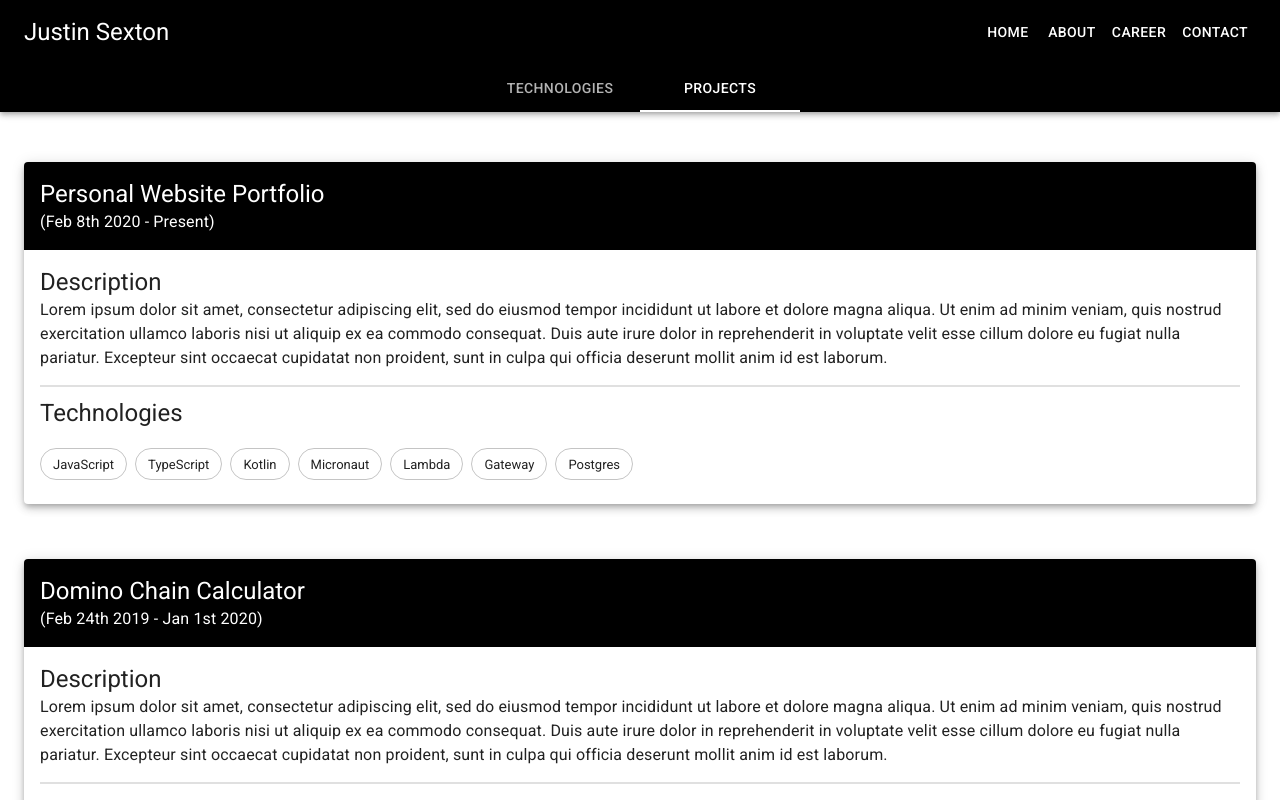
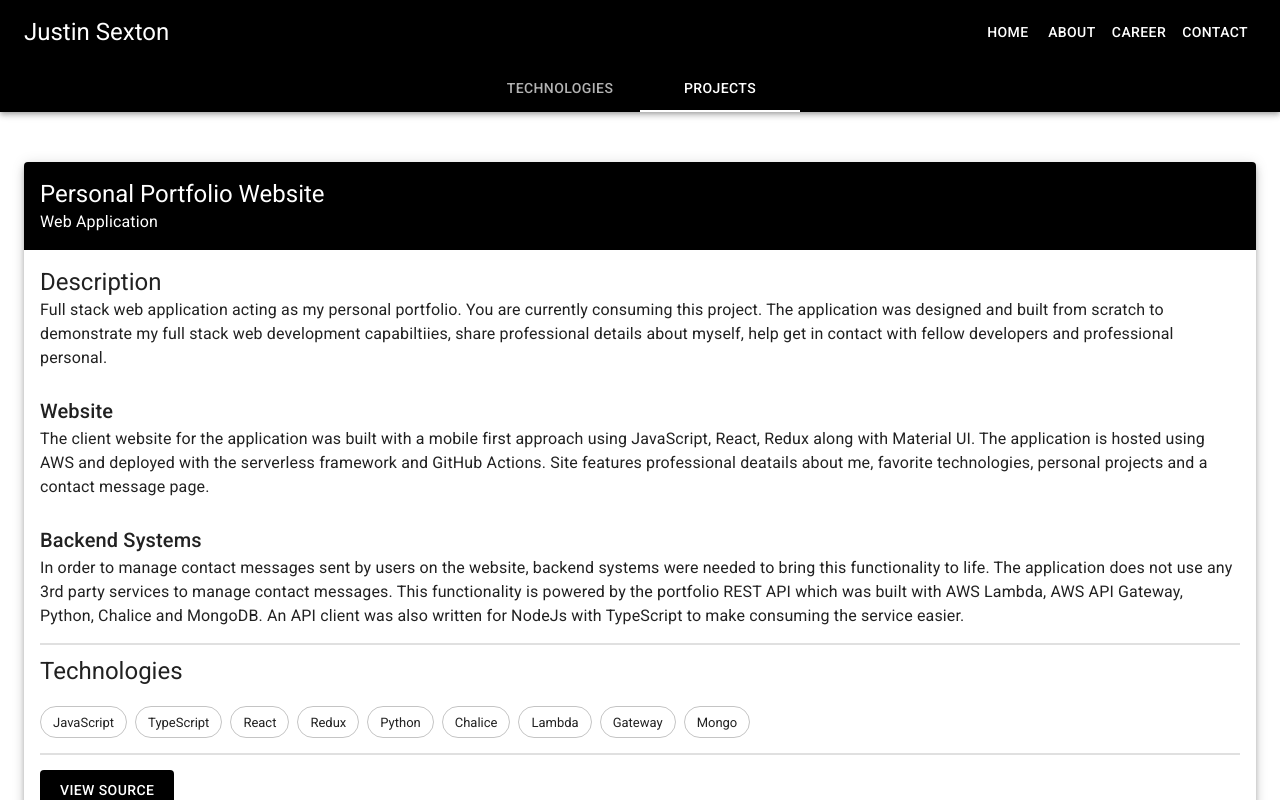
Before and after one commit to jsexton-portfolio/portfolio-website, a React (Create React App) app: page /career in a window 1280 px wide. Both pictures are taken after a click on the tab "PROJECTS". Shown: the top 800 px of the page. Built offline with nearby package versions, Linux system fonts and the light colour scheme.

Commit message:
Added content to career project cards

```diff
--- a/src/components/Career/Projects/ProjectCard/ProjectCard.js
+++ b/src/components/Career/Projects/ProjectCard/ProjectCard.js
@@ -12,11 +12,21 @@ import { ConditionalRender } from '../../../ConditionalRender/ConditionalRender'
 import { PortfolioButton } from '../../../PortfolioButton/PortfolioButton'
 import { PortfolioChip } from '../../../PortfolioChip/PortfolioChip'
 
+export const projectTypes = {
+  LIBRARY: { value: 'Library' },
+  CLI: { value: 'Command Line Application' },
+  WEB_APPLICATION: { value: 'Web Application' },
+  WEB_API: { value: 'Web API' },
+  ART: { value: 'Art' },
+  CHALLENGES: { value: 'Challenges' },
+  SPA: { value: 'Single Page Application' }
+}
+
 export const ProjectCard = ({ project, style, ...other }) => {
-  const { title, description, technologies, link, startDate, endDate } = project
+  const { title, type, description, technologies, sourceLink } = project
 
-  const linkExists = link != null
-  const subHeader = `(${startDate}${endDate != null ? ' - ' + endDate : ''})`
+  const sourceLinkExists = sourceLink != null
+  const subHeader = type ? type.value : ''
 
   return (
     <Card style={{ marginBottom: 5, ...style }} {...other}>
@@ -49,16 +59,16 @@ export const ProjectCard = ({ project, style, ...other }) => {
         </Grid>
 
         <ConditionalRender
-          condition={linkExists}
+          condition={sourceLinkExists}
           render={() => (
             <>
               <Divider style={{ marginTop: 15, height: 2 }} />
               <PortfolioButton
                 target="_blank"
-                href={link.value}
+                href={sourceLink}
                 style={{ marginTop: 15 }}
               >
-                {link.name}
+                View Source
               </PortfolioButton>
             </>
           )}
--- a/src/components/Career/Projects/Projects.js
+++ b/src/components/Career/Projects/Projects.js
@@ -1,110 +1,156 @@
 import { Container, Grid, Typography } from '@material-ui/core'
 import React from 'react'
 import { technologies } from '../../../util/technologies'
-import { ProjectCard } from './ProjectCard/ProjectCard'
+import { ProjectCard, projectTypes } from './ProjectCard/ProjectCard'
 
 const projects = [
   {
-    title: 'Personal Website Portfolio',
+    title: 'Personal Portfolio Website',
+    type: projectTypes.WEB_APPLICATION,
     description: (
       <>
         <Typography variant="h5" style={{ display: 'inline-block' }}>
           Description
         </Typography>
         <Typography>
-          Lorem ipsum dolor sit amet, consectetur adipiscing elit, sed do
-          eiusmod tempor incididunt ut labore et dolore magna aliqua. Ut enim ad
-          minim veniam, quis nostrud exercitation ullamco laboris nisi ut
-          aliquip ex ea commodo consequat. Duis aute irure dolor in
-          reprehenderit in voluptate velit esse cillum dolore eu fugiat nulla
-          pariatur. Excepteur sint occaecat cupidatat non proident, sunt in
-          culpa qui officia deserunt mollit anim id est laborum.
+          Full stack web application acting as my personal portfolio. You are
+          currently consuming this project. The application was designed and
+          built from scratch to demonstrate my full stack web development
+          capabiltiies, share professional details about myself, help get in
+          contact with fellow developers and professional personal.
+        </Typography>
+        <Typography
+          variant="h6"
+          style={{ display: 'inline-block', marginTop: 25 }}
+        >
+          Website
+        </Typography>
+        <Typography>
+          The client website for the application was built with a mobile first
+          approach using JavaScript, React, Redux along with Material UI. The
+          application is hosted using AWS and deployed with the serverless
+          framework and GitHub Actions. Site features professional deatails
+          about me, favorite technologies, personal projects and a contact
+          message page.
+        </Typography>
+        <Typography
+          variant="h6"
+          style={{ display: 'inline-block', marginTop: 25 }}
+        >
+          Backend Systems
+        </Typography>
+        <Typography>
+          In order to manage contact messages sent by users on the website,
+          backend systems were needed to bring this functionality to life. The
+          application does not use any 3rd party services to manage contact
+          messages. This functionality is powered by the portfolio REST API
+          which was built with AWS Lambda, AWS API Gateway, Python, Chalice and
+          MongoDB. An API client was also written for NodeJs with TypeScript to
+          make consuming the service easier.
         </Typography>
       </>
     ),
+    sourceLink: 'https://github.com/jsexton-portfolio',
     technologies: [
       technologies.JAVASCRIPT,
       technologies.TYPESCRIPT,
-      technologies.KOTLIN,
-      technologies.MICRONAUT,
+      technologies.REACT,
+      technologies.REDUX,
+      technologies.PYTHON,
+      technologies.CHALICE,
       technologies.AWS_LAMBDA,
       technologies.AWS_API_GATEWAY,
-      technologies.POSTGRESQL
-    ],
-    startDate: 'Feb 8th 2020',
-    endDate: 'Present'
+      technologies.MONGO
+    ]
   },
   {
-    title: 'Domino Chain Calculator',
+    title: 'Countersign',
+    type: projectTypes.LIBRARY,
     description: (
       <>
         <Typography variant="h5">Description</Typography>
         <Typography>
-          Lorem ipsum dolor sit amet, consectetur adipiscing elit, sed do
-          eiusmod tempor incididunt ut labore et dolore magna aliqua. Ut enim ad
-          minim veniam, quis nostrud exercitation ullamco laboris nisi ut
-          aliquip ex ea commodo consequat. Duis aute irure dolor in
-          reprehenderit in voluptate velit esse cillum dolore eu fugiat nulla
-          pariatur. Excepteur sint occaecat cupidatat non proident, sunt in
-          culpa qui officia deserunt mollit anim id est laborum.
+          Countersign is a lightweight library for generating passwords that are
+          completely random or follow some sort of pattern so that they are
+          easier for humans to remember. The library is ideal to use anytime a
+          computer generated password is needed for an application.
         </Typography>
       </>
     ),
-    link: {
-      value: 'https://github.com/JSextonn/domino-chain-calculator',
-      name: 'View on GitHub'
-    },
-    technologies: [technologies.PYTHON],
-    startDate: 'Feb 24th 2019',
-    endDate: 'Jan 1st 2020'
+    sourceLink: 'https://github.com/JSextonn/countersign',
+    technologies: [technologies.PYTHON]
   },
   {
-    title: 'Cash Flux',
+    title: 'Kountersign',
+    type: projectTypes.LIBRARY,
     description: (
       <>
         <Typography variant="h5">Description</Typography>
         <Typography>
-          Lorem ipsum dolor sit amet, consectetur adipiscing elit, sed do
-          eiusmod tempor incididunt ut labore et dolore magna aliqua. Ut enim ad
-          minim veniam, quis nostrud exercitation ullamco laboris nisi ut
-          aliquip ex ea commodo consequat. Duis aute irure dolor in
-          reprehenderit in voluptate velit esse cillum dolore eu fugiat nulla
-          pariatur. Excepteur sint occaecat cupidatat non proident, sunt in
-          culpa qui officia deserunt mollit anim id est laborum.
+          Kountersign is the Kotlin equivalent of the Countersign project.
         </Typography>
       </>
     ),
-    link: {
-      value: 'https://github.com/JSextonn/CashFlux',
-      name: 'View on GitHub'
-    },
-    technologies: [technologies.CSHARP, technologies.TYPESCRIPT],
-    startDate: 'Sep 15th 2018',
-    endDate: 'Dec 10th 2018'
+    sourceLink: 'https://github.com/JSextonn/kountersign',
+    technologies: [technologies.KOTLIN]
   },
   {
-    title: 'Matrix Rain',
+    title: 'Domino Chain Calculator',
+    type: projectTypes.CLI,
     description: (
       <>
         <Typography variant="h5">Description</Typography>
         <Typography>
-          Lorem ipsum dolor sit amet, consectetur adipiscing elit, sed do
-          eiusmod tempor incididunt ut labore et dolore magna aliqua. Ut enim ad
-          minim veniam, quis nostrud exercitation ullamco laboris nisi ut
-          aliquip ex ea commodo consequat. Duis aute irure dolor in
-          reprehenderit in voluptate velit esse cillum dolore eu fugiat nulla
-          pariatur. Excepteur sint occaecat cupidatat non proident, sunt in
-          culpa qui officia deserunt mollit anim id est laborum.
+          Fun side project I use to sometimes wreck familiy members when playing
+          Dominoes. Application is able to accept all the Dominoes in your hand
+          and output all possible combination of Dominoes and the scores they
+          yield, allowing the consumer to know the best scoring train of
+          dominoes.
         </Typography>
       </>
     ),
-    link: {
-      value: 'https://github.com/JSextonn/matrix-rain',
-      name: 'View on GitHub'
-    },
-    technologies: [technologies.JAVA, technologies.PROCESSING],
-    startDate: 'Feb 17th 2017',
-    endDate: 'Feb 18th 2018'
+    sourceLink: 'https://github.com/JSextonn/domino-chain-calculator',
+    technologies: [technologies.PYTHON]
+  },
+  {
+    title: 'Matrix Rain',
+    type: projectTypes.ART,
+    description: (
+      <>
+        <Typography variant="h5">Description</Typography>
+        <Typography>
+          Inspired by the Coding Train YouTube channel, Matrix Rain is an artsy
+          project that is capable of drawing streams of changing random katakana
+          characters to the screen. This produces the same effect that can be
+          seen in the movie The Matrix but with a twist. The characters are
+          randomly colored.
+        </Typography>
+      </>
+    ),
+    sourceLink: 'https://github.com/JSextonn/matrix-rain',
+    technologies: [technologies.JAVA, technologies.PROCESSING]
+  },
+  {
+    title: 'Programming Challenges',
+    type: projectTypes.CHALLENGES,
+    description: (
+      <>
+        <Typography variant="h5">Description</Typography>
+        <Typography>
+          Large collection of programming challenges in many different languages
+          accumulated over my many years or programming. Challenges were
+          collected from many different sites and forums.
+        </Typography>
+      </>
+    ),
+    sourceLink: 'https://github.com/JSextonn/challenges',
+    technologies: [
+      technologies.JAVA,
+      technologies.PYTHON,
+      technologies.JAVASCRIPT,
+      technologies.KOTLIN,
+      technologies.CSHARP
+    ]
   }
 ]
 
```
